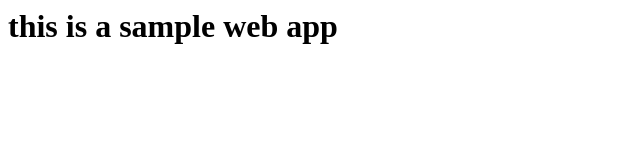
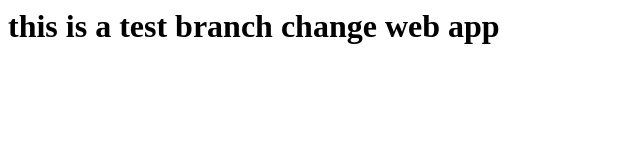
Before and after one commit to aashishmaheshwar/web-app, a plain HTML site: page index.html in a window 1280 px wide. Shown: the whole page, without its empty margins (0-640 px from the left). Drawn offline with Linux system fonts and the light colour scheme.

Commit message:
latest test

```diff
--- a/index.html
+++ b/index.html
@@ -1 +1 @@
-<h1>this is a sample web app<h1>
+<h1>this is a test branch change web app<h1>
```
